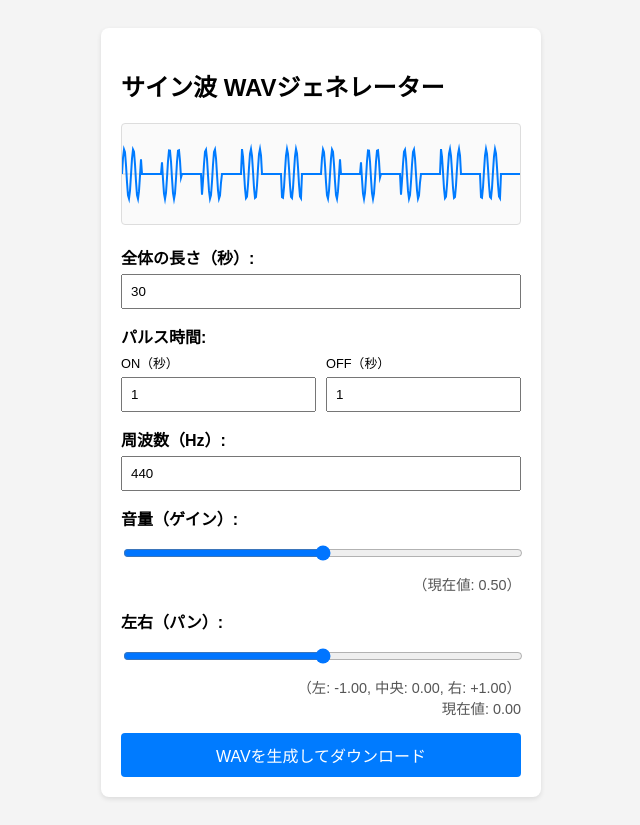
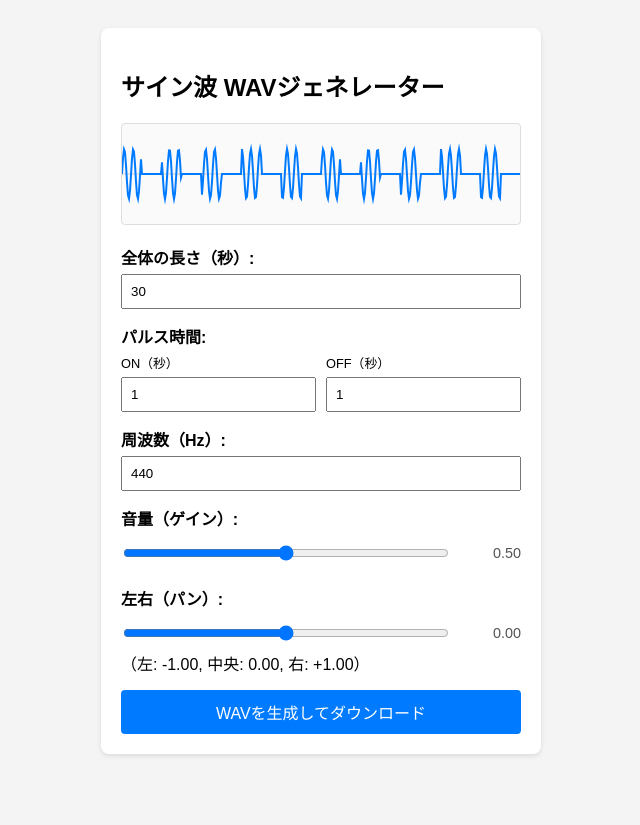
Before and after one commit to nekomimi-daimao/WavGenerator, a plain HTML site: page index.html in a window 1280 px wide. Shown: the whole page, without its empty margins (319-959 px from the left). After the commit the page ends 800 px from the top, so only its background shows below. Drawn offline with Linux system fonts and the light colour scheme.

Commit message:
縦幅の表示領域を調整

```diff
--- a/index.html
+++ b/index.html
@@ -26,6 +26,25 @@
             margin-bottom: 5px;
             font-weight: bold;
         }
+        /* スライダーと値表示を横並びにするためのコンテナ */
+        .slider-row {
+            display: flex;
+            align-items: center;
+            gap: 10px; /* スライダーと値の間のスペース */
+        }
+        .slider-row input[type="range"] {
+            flex-grow: 1; /* スライダーを最大限に広げる */
+            width: auto; /* width: 100% を上書き */
+        }
+        /* 値表示のスタイルを調整 */
+        .value-display-inline {
+            font-size: 0.9em;
+            color: #555;
+            min-width: 60px; /* 値表示の幅を確保 */
+            text-align: right;
+            line-height: 1; /* 行の高さを調整 */
+        }
+
         input[type="number"],
         input[type="range"] {
             width: 100%;
@@ -36,11 +55,7 @@
             padding-left: 0;
             padding-right: 0;
         }
-        .value-display {
-            font-size: 0.9em;
-            color: #555;
-            text-align: right;
-        }
+        /* value-display クラスは使用しなくなりました */
 
         .waveform-container {
             margin-bottom: 20px;
@@ -51,7 +66,9 @@
         canvas {
             display: block;
             width: 100%;
+            /* ▼▼▼ Canvasの高さを100pxに戻す ▼▼▼ */
             height: 100px;
+            /* ▲▲▲ 修正箇所 ▲▲▲ */
         }
 
         /* パルス時間の設定を一行にするためのCSS */
@@ -120,21 +137,25 @@
 
     <div class="control-group">
         <label for="gain">音量（ゲイン）:</label>
-        <input type="range" id="gain" value="0.5" min="0" max="1" step="0.01">
-        <div class="value-display">
-            （現在値: <span id="gainValue">0.50</span>）
+        <div class="slider-row">
+            <input type="range" id="gain" value="0.5" min="0" max="1" step="0.01">
+            <div class="value-display-inline">
+                <span id="gainValue">0.50</span>
+            </div>
         </div>
     </div>
-
     <div class="control-group">
         <label for="pan">左右（パン）:</label>
-        <input type="range" id="pan" value="0" min="-1" max="1" step="0.01">
+        <div class="slider-row">
+            <input type="range" id="pan" value="0" min="-1" max="1" step="0.01">
+            <div class="value-display-inline">
+                <span id="panValue">0.00</span>
+            </div>
+        </div>
         <div class="value-display">
-            （左: -1.00, 中央: 0.00, 右: +1.00）<br>
-            現在値: <span id="panValue">0.00</span>
+            （左: -1.00, 中央: 0.00, 右: +1.00）
         </div>
     </div>
-
     <button id="generateButton">WAVを生成してダウンロード</button>
 
     <a id="downloadLink"></a>
--- a/script.js
+++ b/script.js
@@ -1,3 +1,4 @@
+// (前回の回答で提示した完全な script.js の内容をそのまま使用します)
 window.addEventListener('DOMContentLoaded', () => {
 
     // ▼▼▼ 1. HTML要素を取得 ▼▼▼
@@ -93,7 +94,7 @@ window.addEventListener('DOMContentLoaded', () => {
     // ------------------------------------
 
     /**
-     * 波形をCanvasに描画する関数 (全体表示のために修正済み)
+     * 波形をCanvasに描画する関数
      */
     function drawWaveform() {
         const frequency = parseFloat(frequencyInput.value) || 440;
@@ -103,7 +104,7 @@ window.addEventListener('DOMContentLoaded', () => {
         const period = onDuration + offDuration;
 
         const width = canvas.clientWidth;
-        const height = canvas.clientHeight;
+        const height = canvas.clientHeight; // Canvasの高さを動的に取得
         const midY = height / 2;
 
         ctx.clearRect(0, 0, canvas.width, canvas.height);
@@ -119,22 +120,18 @@ window.addEventListener('DOMContentLoaded', () => {
         ctx.strokeStyle = '#007bff';
         ctx.lineWidth = 2;
 
-        // ▼▼▼ 波形の全体表示のための修正ロジック ▼▼▼
-        const currentDuration = parseFloat(durationInput.value) || 30; // 現在の全体の長さを取得
-        let cyclesToDraw = 2; // 最低2周期
+        const currentDuration = parseFloat(durationInput.value) || 30;
+        let cyclesToDraw = 2;
 
-        // 周期 (period) がゼロまたは負の場合は描画しないように保護
         if (period <= 0) return;
 
         const maxCyclesToShow = Math.ceil(currentDuration / period);
 
-        // 最大10周期、または全体の長さに含まれる周期の数まで描画します。
         if (maxCyclesToShow > 2) {
             cyclesToDraw = Math.min(10, maxCyclesToShow);
         }
 
-        const timeRange = period * cyclesToDraw; // 描画する時間の範囲を決定
-        // ▲▲▲ 修正ロジック終了 ▲▲▲
+        const timeRange = period * cyclesToDraw;
 
         if (timeRange === 0) {
             return;
```
